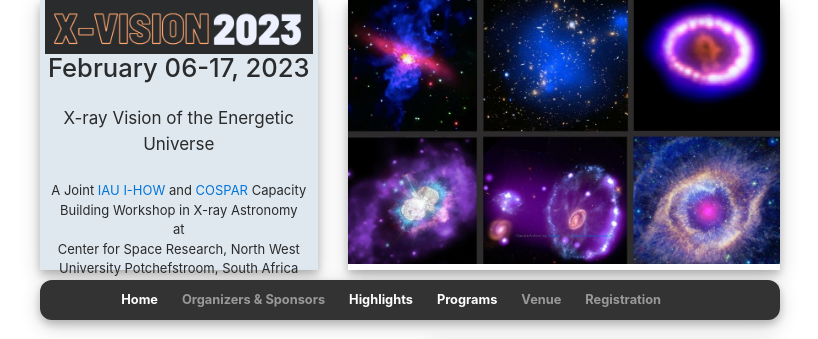
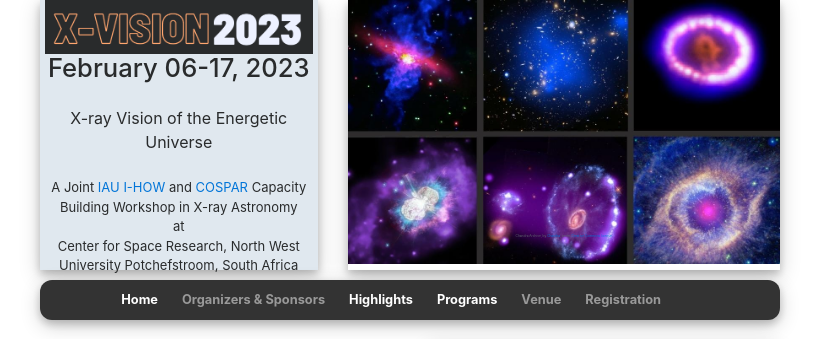
Before and after one commit to xvisionastro2023/xvisionastro2023.github.io, a Jekyll site: the page built from index.html, in a window 1280 px wide. Shown: the top 339 px of the page, without its empty margins (230-1048 px from the left). Built offline with Jekyll 4.4.1, drawn with Linux system fonts in a browser that asks for light colours; nearby versions of some CDN libraries.

Commit message:
Update header.html

```diff
--- a/_includes/header.html
+++ b/_includes/header.html
@@ -7,7 +7,7 @@
             <div class="jumbotron">
                 <img class="img-fluid" src="{{ site.data.conference.logo_path }}">
                 <h5 class="text-center mt-0">{{ site.data.conference.date }}</h5>
-                <p class="text-center mt-4 mb-4" style="font-size:17px;">{{ site.data.conference.full_title }}</p>
+                <p class="text-center mt-4 mb-4" style="font-size:16px;">{{ site.data.conference.full_title }}</p>
                 <p class="text-center mb-0" style="font-size:13px;">{{ site.data.conference.description }}</p>
                 <p class="text-center mb-0" style="font-size:13px;">{{ site.data.conference.location }}</p>
             </div>
```
